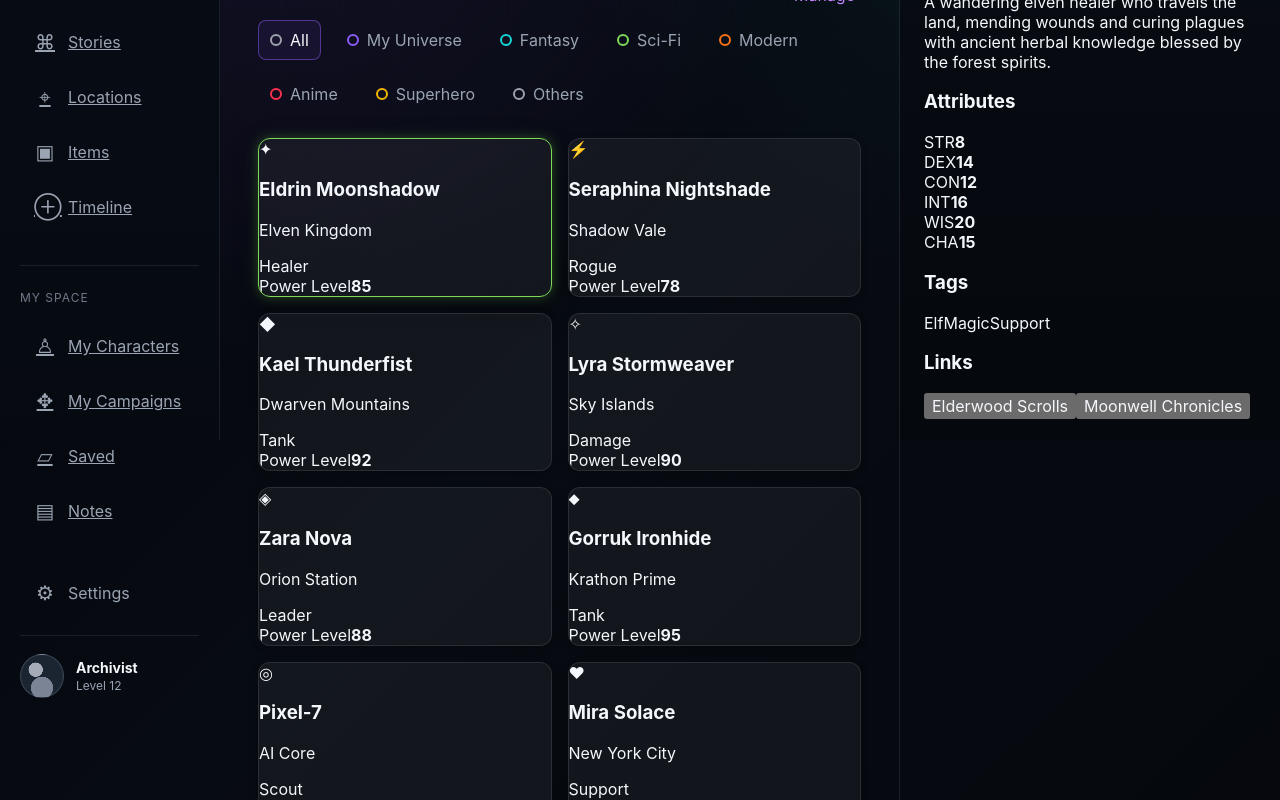
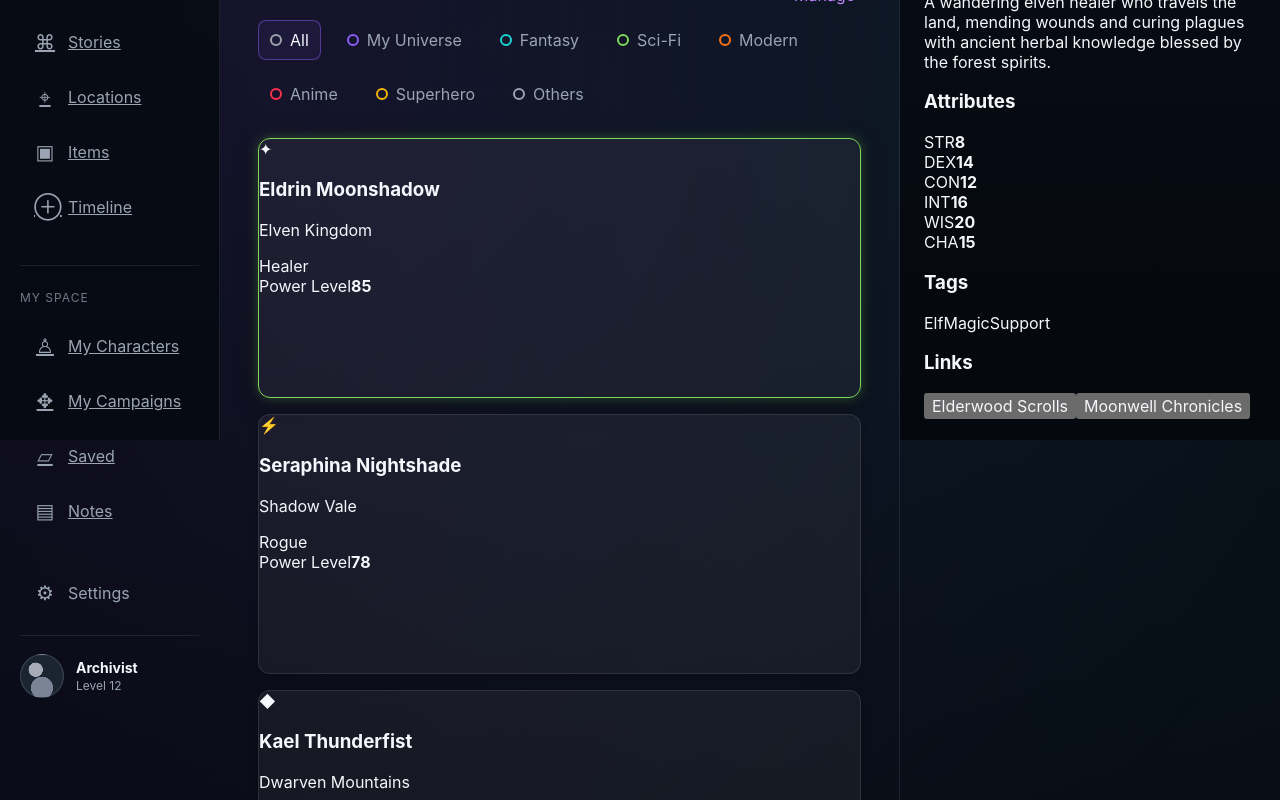
Before and after one commit to xging/mythic, a React (Vite) app in the folder apps/multiverse-front/: page / in a window 1280 px wide. Shown: the part 360-1160 px from the top of the page. Built offline with nearby package versions, Linux system fonts and the light colour scheme.

Commit message:
Character card

```diff
--- a/apps/multiverse-front/src/widgets/character-list/character-list.module.scss
+++ b/apps/multiverse-front/src/widgets/character-list/character-list.module.scss
@@ -1,7 +1,7 @@
 @use '@mythic/shared/styles' as *;
 .charactersList {
   display: grid;
-  grid-template-columns: repeat(auto-fill, minmax(228px, 1fr));
+  grid-template-columns: repeat(auto-fill, minmax(360px, 1fr));
   gap: 16px;
   width: 100%;
 }
--- a/libs/shared/ui/src/card/Card.module.scss
+++ b/libs/shared/ui/src/card/Card.module.scss
@@ -10,7 +10,7 @@
     border-color 0.2s ease;
   overflow: hidden;
   cursor: default;
-
+  height: 260px;
   &:hover {
     transform: translateY(-2px);
     box-shadow: 0 6px 24px rgba(0, 0, 0, 0.35);
--- a/libs/shared/ui/src/card/Card.tsx
+++ b/libs/shared/ui/src/card/Card.tsx
@@ -2,20 +2,30 @@ import type { HTMLAttributes, ReactNode } from 'react';
 import { cn } from '@mythic/shared/lib';
 import styles from './Card.module.scss';
 
+type CardVariant = 'default' | 'outlined' | 'elevated' | 'ghost';
+
 interface CardProps extends HTMLAttributes<HTMLDivElement> {
-  variant?: string;
+  variant?: CardVariant;
   isSelected?: boolean;
   children: ReactNode;
 }
 
-export const Card = ({ variant, isSelected = false, className, children, ...rest }: CardProps) => {
+export const Card = ({
+  variant = 'default',
+  isSelected = false,
+  className,
+  children,
+  ...rest
+}: CardProps) => {
+  const isClickable = Boolean(rest.onClick);
+
   return (
     <div
       className={cn(
         styles.card,
-        variant && styles[`card--${variant}`],
+        styles[`card--${variant}`],
         isSelected && styles.selected,
-        rest.onClick && styles.clickable,
+        isClickable && styles.clickable,
         className,
       )}
       {...rest}
```
